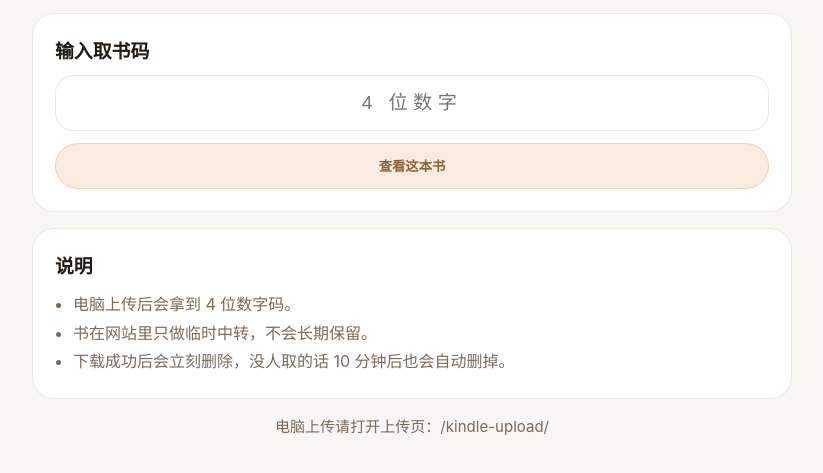
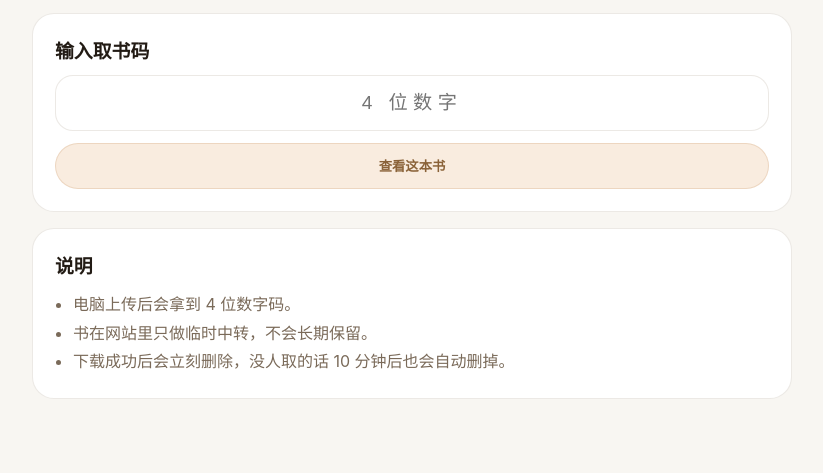
Before and after one commit to Xingyao82/portal-88220066, a plain HTML site: page kindle/index.html in a window 1280 px wide. Shown: the part 251-724 px from the top of the page, without its empty margins (228-1051 px from the left). Drawn offline with Linux system fonts and the light colour scheme.

Commit message:
Remove upload link from Kindle pickup page

```diff
--- a/kindle/index.html
+++ b/kindle/index.html
@@ -67,7 +67,6 @@
       </ul>
     </section>
 
-    <div class="foot">电脑上传请打开上传页：<a href="/kindle-upload/">/kindle-upload/</a></div>
   </div>
 </body>
 </html>
```
